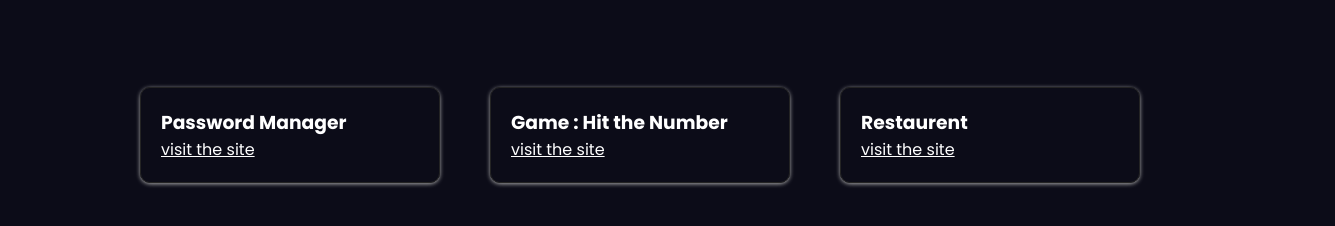
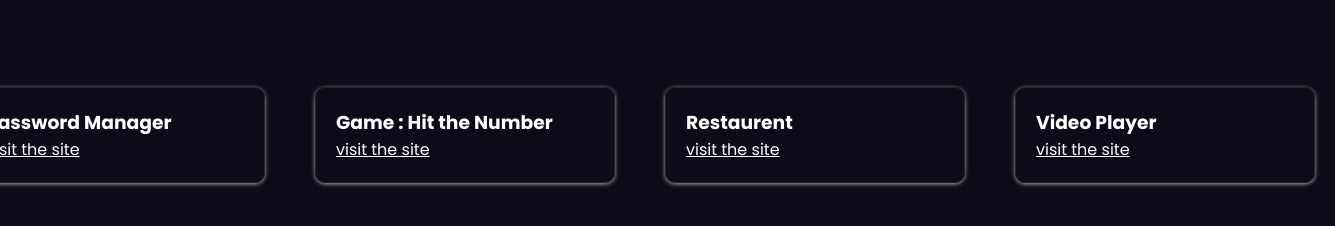
Before and after one commit to Ryneex/ryneex.github.io, a plain HTML site: page index.html in a window 1280 px wide. Shown: the part 324-550 px from the top of the page, 1335 px wide, since content can reach past the window. Drawn offline with Linux system fonts and the light colour scheme.

Commit message:
Update index.html

```diff
--- a/index.html
+++ b/index.html
@@ -21,6 +21,10 @@
             <h3>Restaurent</h3>
             <a href="https://ryneex.github.io/restaurent/" target="_blank">visit the site</a>
         </div>
+        <div class="cards">
+            <h3>Video Player</h3>
+            <a href="https://ryneex.github.io/video-player/" target="_blank">visit the site</a>
+        </div>
     </main>
 </body>
 </html>
```
